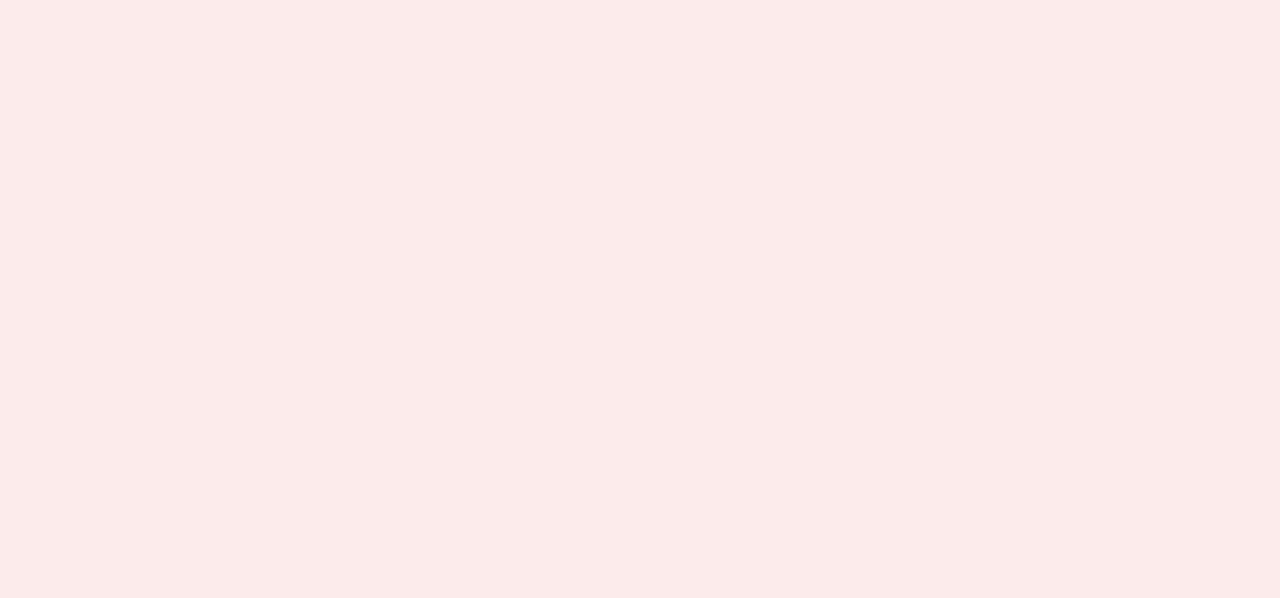
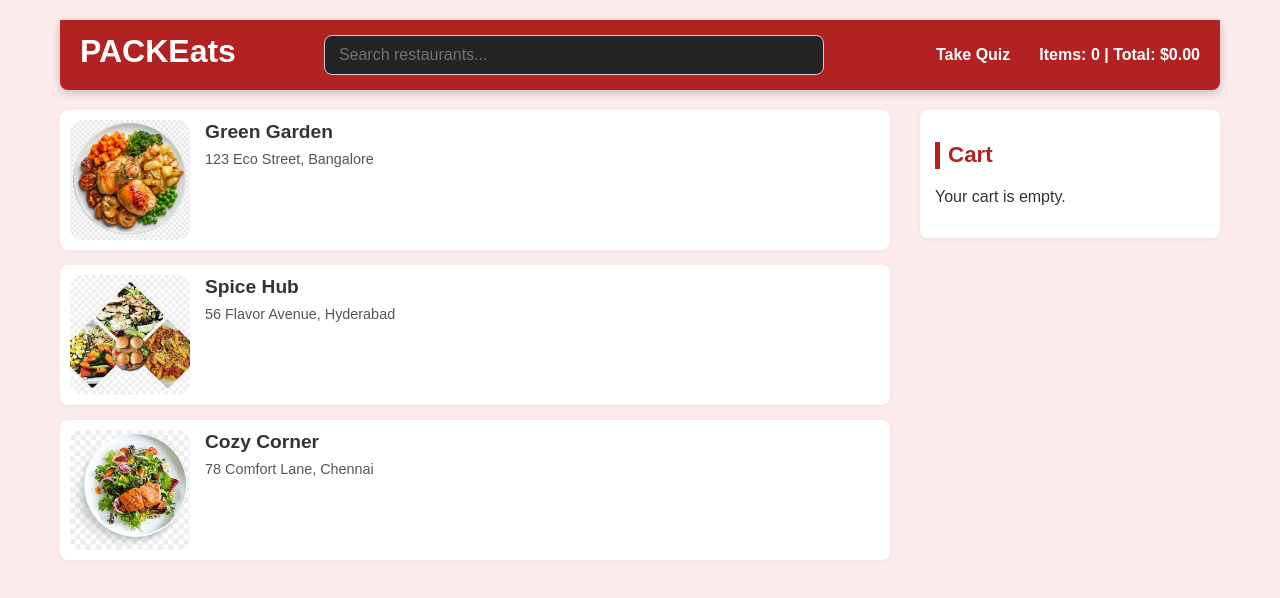
Before and after one commit to rishi082000/CSC510-Section2-Group7, a React (Create React App) app in the folder proj2/frontend/pack-eats/: page / in a window 1280 px wide. Before the commit this address had no page. Shown: the top 598 px of the page. Built offline with nearby package versions, Linux system fonts and the light colour scheme.

Commit message:
Refactor App component and update routing

```diff
--- a/proj2/frontend/pack-eats/src/App.js
+++ b/proj2/frontend/pack-eats/src/App.js
@@ -1,34 +1,33 @@
 import logo from './logo.svg';
 import './App.css';
+import React, { useState } from "react";
+import { BrowserRouter as Router, Routes, Route } from "react-router-dom";
 import Register from "./pages/customer/Register";
-import ReactDOM from "react-dom/client";
-import { BrowserRouter as Router } from 'react-router-dom';
-import { Routes, Route } from 'react-router-dom';
+import Browse from "./pages/customer/Browse";
+import Quiz from "./pages/customer/Quiz";
 
-function App() {
+const App = () => {
+  const [page, setPage] = useState("browse"); // 'browse' or 'quiz'
+
   return (
-    // <div className="App">
-    //   <header className="App-header">
-    //     <img src={logo} className="App-logo" alt="logo" />
-    //     <p>
-    //       Edit <code>src/App.js</code> and save to reload.
-    //     </p>
-    //     <a
-    //       className="App-link"
-    //       href="https://reactjs.org"
-    //       target="_blank"
-    //       rel="noopener noreferrer"
-    //     >
-    //       Learn React
-    //     </a>
-    //   </header>
-    // </div>
-      <Router>
-        <Routes>
-            <Route path = "/register" element={<Register />} />
-        </Routes>
-      </Router>
+    <Router>
+      <Routes>
+        {/* Register route */}
+        <Route path="/register" element={<Register />} />
+
+        {/* Home route */}
+        <Route
+          path="/"
+          element={
+            <div>
+              {page === "browse" && <Browse onTakeQuiz={() => setPage("quiz")} />}
+              {page === "quiz" && <Quiz onReturnToBrowse={() => setPage("browse")} />}
+            </div>
+          }
+        />
+      </Routes>
+    </Router>
   );
-}
+};
 
 export default App;
```
